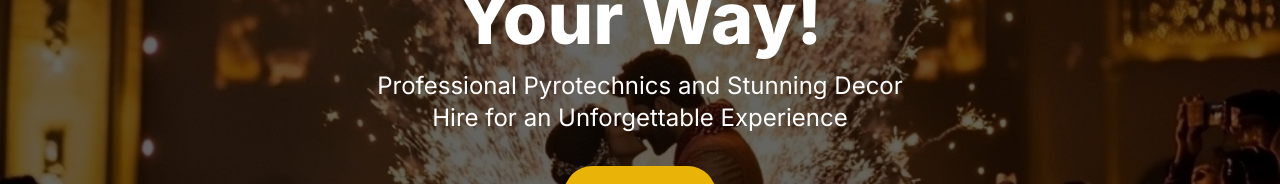
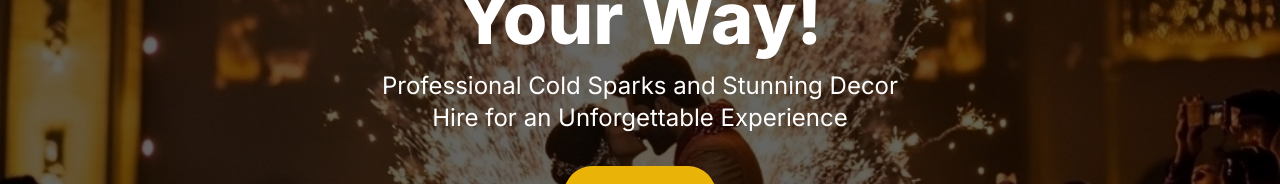
Before and after one commit to Uvaancovie/flare-frenzi, a Next.js app: page / in a window 1280 px wide. Shown: the part 458-642 px from the top of the page. Built offline with nearby package versions, Linux system fonts and the light colour scheme.

Commit message:
pyrotechnics to cold sparks

```diff
--- a/app/components/Hero.tsx
+++ b/app/components/Hero.tsx
@@ -47,7 +47,7 @@ const Hero: React.FC = () => {
           transition={{ duration: 1, delay: 1 }}
           className="text-lg md:text-xl lg:text-2xl mt-4 text-white"
         >
-          Professional Pyrotechnics and Stunning Decor Hire for an Unforgettable Experience
+          Professional Cold Sparks and Stunning Decor Hire for an Unforgettable Experience
         </motion.p>
 
         {/* Call to Action Button */}
--- a/app/components/Services.tsx
+++ b/app/components/Services.tsx
@@ -5,7 +5,7 @@ import { motion } from 'framer-motion';
 
 const services = [
   {
-    title: "💥 Pyrotechnics",
+    title: "💥 Cold Sparks",
     description: "We offer a variety of different pyrotechnic machines, from traditional vertical cold sparks to waterfall sprays from above. Contact us for any variation that you may require!"
   },
   {
--- a/app/components/ServicesGrid.tsx
+++ b/app/components/ServicesGrid.tsx
@@ -6,7 +6,7 @@ import { FaFire, FaSnowflake, FaBirthdayCake, FaTint, FaCouch } from 'react-icon
 
 const services = [
   {
-    title: "Pyrotechnics",
+    title: "Cold Sparks",
     description:
       "We offer a variety of pyrotechnic machines, from traditional vertical cold sparks to waterfall sprays from above.",
     icon: <FaFire className="text-4xl text-red-500" />,
--- a/app/services/page.tsx
+++ b/app/services/page.tsx
@@ -26,7 +26,7 @@ const ServiceCard: React.FC<ServiceCardProps> = ({ title, description, Icon, id,
 
 const services = [
   {
-    id: "pyrotechnics",
+    id: "cold sparks",
     title: "Pyrotechnics",
     description: "We offer a variety of different pyrotechnic machines such as traditional cold up sparks, revolving cold up sparks, and waterfall cold sparks. Contact us for any variation that you may require!",
     Icon: FaFire,
```
